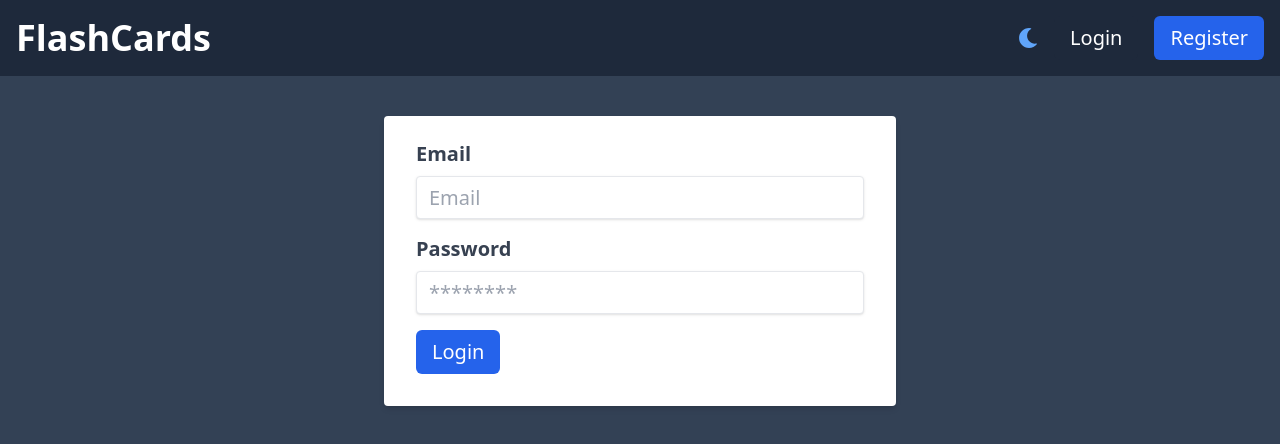
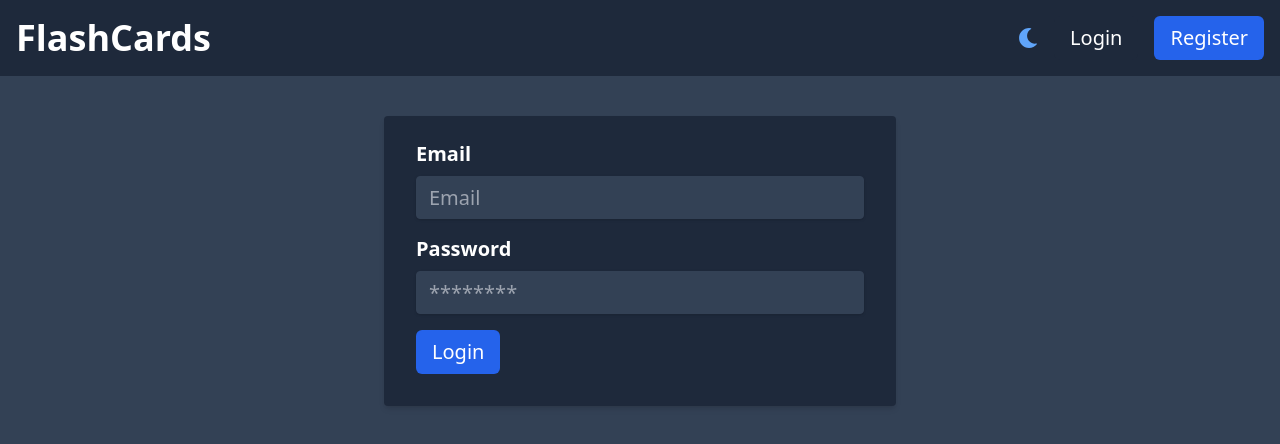
Before and after one commit to yap8/flashcards, a React (Create React App) app in the folder client/: page /login in a window 1280 px wide. Shown: the top 444 px of the page. Built offline with nearby package versions, Linux system fonts and the light colour scheme.

Commit message:
added dark theme for Form

```diff
--- a/client/src/components/Avatar.js
+++ b/client/src/components/Avatar.js
@@ -4,7 +4,7 @@ const Avatar = ({ className, children, ...props }) => {
   const classes = {
     base: 'block rounded-full overflow-hidden border-2 w-10 md:w-12',
     dark: 'dark:border-blue-300',
-    inherited: className
+    inherited: className || ''
   }
 
   return (
--- a/client/src/components/Form/Form.js
+++ b/client/src/components/Form/Form.js
@@ -1,11 +1,16 @@
 import React, { useEffect } from 'react'
 import { useSelector } from 'react-redux'
 import { toast } from 'react-toastify'
+import mergeClasses from '../../helpers/mergeClasses'
 
-const Form = ({ children, className, ...rest }) => {
+const Form = ({ children, className, ...props }) => {
+  const classes = {
+    base: 'w-full max-w-full md:max-w-lg m-auto bg-white shadow-md rounded px-4 py-4 pb-1 md:px-8 md:py-6 md:pb-4',
+    dark: 'dark:bg-slate-800',
+    inherited: className || ''
+  }
+
   const { error, message } = useSelector(state => state.app)
-
-  const classes = `w-full max-w-full md:max-w-lg m-auto bg-white shadow-md rounded px-4 py-4 pb-1 md:px-8 md:py-6 md:pb-4 ${ className }`
 
   useEffect(() => {
     if (error && message) toast.error(message)
@@ -13,10 +18,10 @@ const Form = ({ children, className, ...rest }) => {
 
   return (
     <form
-      className={ classes }
-      { ...rest }
+      className={mergeClasses(classes)}
+      {...props}
     >
-      { children }
+      {children}
     </form>
   )
 }
--- a/client/src/components/Form/FormInput.js
+++ b/client/src/components/Form/FormInput.js
@@ -1,24 +1,29 @@
-const FormInput = ({ className, label, name, ...rest }) => {
-  const capitalize = (word) => word.charAt(0).toUpperCase() + word.slice(1)
+import capitalize from "../../helpers/capitalize"
+import mergeClasses from "../../helpers/mergeClasses"
 
-  const classes = `text-xl shadow appearance-none border rounded w-full py-2 px-3 leading-tight focus:outline-none focus:shadow-outline ${className ? className : ''}`
+const FormInput = ({ className, label, name, ...props }) => {
+  const classes = {
+    base: 'text-xl shadow appearance-none border rounded w-full py-2 px-3 leading-tight focus:outline-none focus:shadow-outline',
+    dark: 'dark:bg-slate-700 dark:border-slate-700 dark:text-white',
+    inherited: className || ''
+  }
 
   return <>
-    { label && (
+    {label && (
       <label
-        className="text-xl block text-gray-700 font-semibold mb-2"
+        className="text-xl block text-gray-700 font-semibold mb-2 dark:text-white"
         htmlFor={name}
       >
-        { label === true ? capitalize(name === 'passwordRepeat' ? 'Repeat password' : name) : label }
+        {label === true ? capitalize(name === 'passwordRepeat' ? 'Repeat password' : name) : label}
       </label>
     )}
     <input
-      className={ classes }
-      type={ name === 'passwordRepeat' ? 'password' : name }
-      name={ name }
-      id={ name }
-      placeholder={ (name === 'password' || name === 'passwordRepeat') ? '********' : capitalize(name) }
-      { ...rest }
+      className={mergeClasses(classes)}
+      type={name === 'passwordRepeat' ? 'password' : name}
+      name={name}
+      id={name}
+      placeholder={(name === 'password' || name === 'passwordRepeat') ? '********' : capitalize(name)}
+      {...props}
     />
   </>
 }
--- /dev/null
+++ b/client/src/helpers/capitalize.js
@@ -0,0 +1,5 @@
+const capitalize = (word) => {
+  return word.charAt(0).toUpperCase() + word.slice(1)
+}
+
+export default capitalize
```
